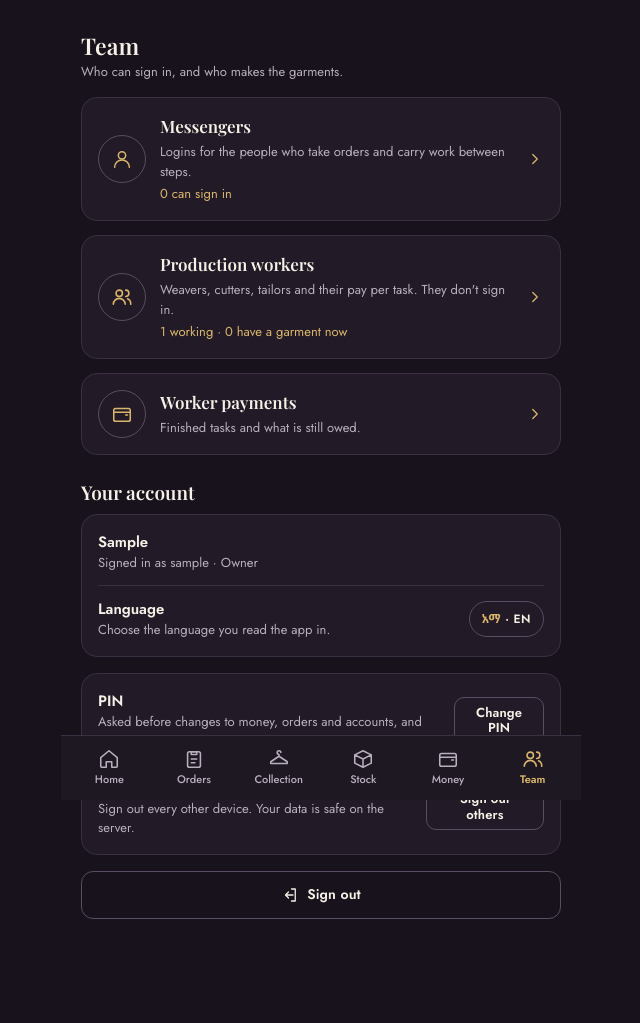
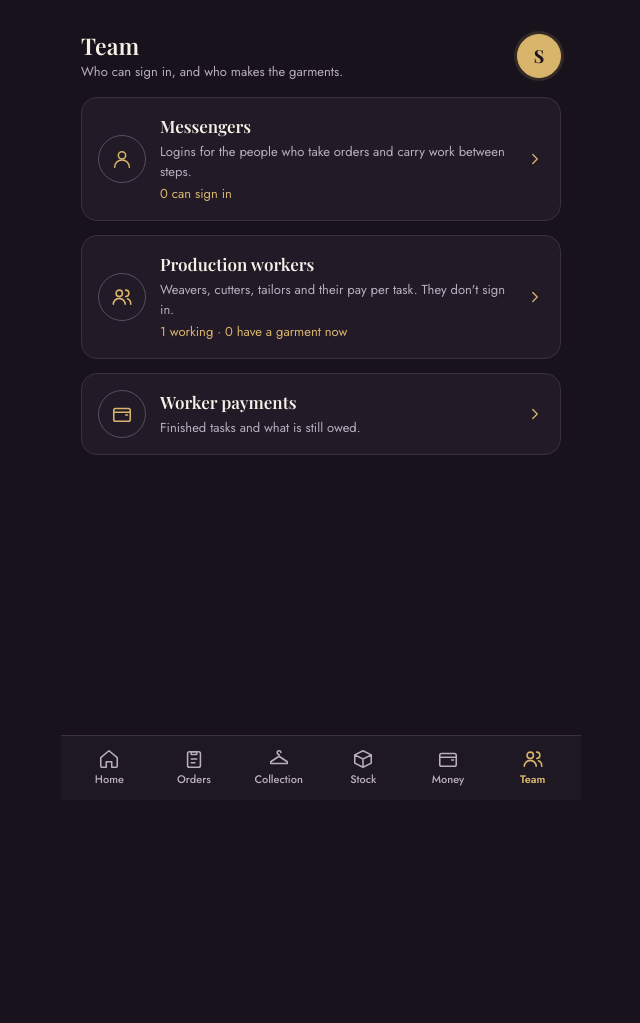
Before and after one commit to BeimnetTefera/tailorshop, a Django app: page /manage/ in a window 1280 px wide. Shown: the whole page, without its empty margins (319-959 px from the left). After the commit the page ends 786 px from the top, so only its background shows below. Run offline with Django 5.2, Linux system fonts and the light colour scheme; a user stored in the database is signed in; tables that the repository leaves empty hold one stand-in row (values such as "Sample post").

Commit message:
Account menu behind an avatar at the top of every main screen
Language, change PIN, sign out other devices, Team (owner) and sign out now open from a round avatar button in the header of Home, Orders, Collection, Stock, Money and Team, instead of a block at the bottom of the Team page. The old /account/ address redirects.

Co-Authored-By: Claude Opus 5.5 (1M context) <noreply@anthropic.com>

```diff
--- a/shop/static/shop/css/app.css
+++ b/shop/static/shop/css/app.css
@@ -554,6 +554,28 @@ dialog.sheet::backdrop { background: rgba(10, 6, 12, .7); }
 .tag-box { border: 1px solid var(--line-strong); border-radius: 999px; padding: 7px 14px; font-size: 13px; font-weight: 600; text-decoration: none; color: var(--ink); }
 .tag-box:hover { border-color: var(--gold); }
 
+/* avatar button at the top of the main screens, and the account menu it opens */
+.avatar-btn {
+  flex: none; width: 44px; height: 44px; border-radius: 22px; border: 1px solid var(--gold);
+  background: var(--gold); color: var(--on-gold); font-family: var(--display); font-size: 18px; font-weight: 700;
+  display: grid; place-items: center; box-shadow: 0 0 0 3px var(--gold-soft);
+}
+.avatar-btn:hover { background: var(--gold-strong); }
+.avatar.lg { width: 52px; height: 52px; border-radius: 26px; font-family: var(--display); font-size: 22px; }
+.menu-list { display: flex; flex-direction: column; background: var(--sunken); border: 1px solid var(--line); border-radius: 16px; overflow: hidden; }
+.menu-list > form { margin: 0; }
+.menu-row {
+  display: flex; align-items: center; gap: 12px; width: 100%; min-height: 64px; padding: 12px 14px;
+  border: 0; border-bottom: 1px solid var(--line); background: transparent; color: var(--ink);
+  text-align: left; text-decoration: none; font: inherit;
+}
+.menu-list > :last-child, .menu-list > :last-child .menu-row { border-bottom: 0; }
+button.menu-row:hover, a.menu-row:hover { background: var(--surface); }
+.menu-row .grow { flex: 1; min-width: 0; display: flex; flex-direction: column; gap: 2px; }
+.menu-row b { font-size: 15px; font-weight: 600; }
+.menu-row > .ic { color: var(--gold); }
+.menu-ic { width: 38px; height: 38px; border-radius: 19px; border: 1px solid var(--line-strong); color: var(--gold); display: grid; place-items: center; flex: none; }
+
 .manage-card { display: flex; align-items: center; gap: 14px; }
 .manage-card:hover { border-color: var(--gold); }
 .manage-card .ring { width: 48px; height: 48px; border-radius: 24px; border: 1px solid var(--line-strong); color: var(--gold); display: grid; place-items: center; flex: none; }
--- a/shop/static/shop/js/app.js
+++ b/shop/static/shop/js/app.js
@@ -75,7 +75,11 @@
   if (pinForm) {
     pinSheet.querySelector("[data-pin-forgot]").addEventListener("click", function () { setPinMode(true); });
     document.querySelectorAll("[data-pin-change]").forEach(function (b) {
-      b.addEventListener("click", function () { openPin(null, true); });
+      b.addEventListener("click", function () {
+        var menu = b.closest("dialog");  // e.g. the account menu: close it first
+        if (menu) menu.close();
+        openPin(null, true);
+      });
     });
     pinSheet.addEventListener("close", function () {
       // Cancelled: the next try asks again and the "Are you sure?" too.
--- a/shop/templates/shop/base.html
+++ b/shop/templates/shop/base.html
@@ -22,7 +22,7 @@
     {% block content %}{% endblock %}
   </main>
   {% block nav %}{% include "shop/partials/nav.html" %}{% endblock %}
-  {% if user.is_authenticated %}{% include "shop/partials/pin_sheet.html" %}{% endif %}
+  {% if user.is_authenticated %}{% include "shop/partials/account_sheet.html" %}{% include "shop/partials/pin_sheet.html" %}{% endif %}
   <script src="{% static 'shop/js/app.js' %}" defer></script>
 </body>
 </html>
--- a/shop/templates/shop/dashboard.html
+++ b/shop/templates/shop/dashboard.html
@@ -6,8 +6,8 @@
     <h1>{{ greeting }}</h1>
   </div>
   <div class="tools">
-    {% include "shop/partials/lang_toggle.html" %}
     <a href="{% url 'shop:order_list' %}?due=late" class="icon-btn" aria-label="{% blocktranslate count n=delayed_count %}{{ n }} delayed order{% plural %}{{ n }} delayed orders{% endblocktranslate %}">{% icon "bell" 20 %}{% if delayed_count %}<span class="dot">{{ delayed_count }}</span>{% endif %}</a>
+    {% include "shop/partials/account_button.html" %}
   </div>
 </header>
 
@@ -87,5 +87,4 @@
   {% endfor %}
 </ul>
 
-{% if not is_owner %}<p class="mt-lg"><a class="btn btn-outline btn-block" href="{% url 'shop:account' %}">{% icon "user" 18 %} {% translate "Account" %}</a></p>{% endif %}
 {% endblock %}
--- a/shop/templates/shop/finance/index.html
+++ b/shop/templates/shop/finance/index.html
@@ -4,6 +4,7 @@
 <header class="topbar">
   <h1>{% translate "Money" %}<div class="sub">{% translate "How the shop is doing." %}</div></h1>
   <a class="btn btn-outline btn-sm" href="{% url 'shop:worker_payments' %}">{% translate "Worker pay" %}</a>
+  {% include "shop/partials/account_button.html" %}
 </header>
 
 <div class="week-nav">
--- a/shop/templates/shop/gallery/list.html
+++ b/shop/templates/shop/gallery/list.html
@@ -4,6 +4,7 @@
 <header class="topbar">
   <h1>{% translate "Collection" %}<div class="sub">{% translate "Designs customers can choose to have made to order." %}</div></h1>
   <button class="icon-btn" data-open="style-filter" aria-label="{% translate 'Filter' %}">{% icon "filter" 20 %}{% if filter_count %}<span class="dot">{{ filter_count }}</span>{% endif %}</button>
+  {% include "shop/partials/account_button.html" %}
 </header>
 {% include "shop/partials/collection_tabs.html" with current="gallery" %}
 
--- a/shop/templates/shop/inventory/materials.html
+++ b/shop/templates/shop/inventory/materials.html
@@ -4,6 +4,7 @@
 <header class="topbar">
   <h1>{% translate "Stock" %}<div class="sub">{% translate "Raw materials: fabric, thread, buttons and everything you sew with." %}</div></h1>
   <button class="icon-btn" data-open="mat-sort" aria-label="{% translate 'Sort' %}">{% icon "sort" 20 %}</button>
+  {% include "shop/partials/account_button.html" %}
 </header>
 
 <form class="search" method="get" role="search">
--- a/shop/templates/shop/manage.html
+++ b/shop/templates/shop/manage.html
@@ -3,6 +3,7 @@
 {% block content %}
 <header class="topbar">
   <h1>{% translate "Team" %}<div class="sub">{% translate "Who can sign in, and who makes the garments." %}</div></h1>
+  {% include "shop/partials/account_button.html" %}
 </header>
 
 <div class="stack">
@@ -37,21 +38,4 @@
   </a>
 </div>
 
-<div class="section-head"><h2>{% translate "Your account" %}</h2></div>
-<section class="card">
-  <div class="row-between">
-    <div><b>{{ user.first_name|default:user.username }}</b><div class="small muted">{% blocktranslate with username=user.username %}Signed in as {{ username }}{% endblocktranslate %} · {% translate "Owner" %}</div></div>
-  </div>
-  <hr class="divider">
-  <div class="row-between">
-    <div><b>{% translate "Language" %}</b><div class="small muted">{% translate "Choose the language you read the app in." %}</div></div>
-    {% include "shop/partials/lang_toggle.html" %}
-  </div>
-</section>
-{% include "shop/partials/security.html" %}
-
-<form method="post" action="{% url 'logout' %}" class="mt">
-  {% csrf_token %}
-  <button class="btn btn-outline btn-block">{% icon "logout" 18 %} {% translate "Sign out" %}</button>
-</form>
 {% endblock %}
--- a/shop/templates/shop/orders/list.html
+++ b/shop/templates/shop/orders/list.html
@@ -5,6 +5,7 @@
   <h1>{% translate "Orders" %}</h1>
   <a class="icon-btn" href="{% url 'shop:tracker' %}" aria-label="{% translate 'Find a garment' %}">{% icon "search" 20 %}</a>
   {% if tab == "current" %}<button class="icon-btn" data-open="order-filter" aria-label="{% translate 'Filter orders' %}">{% icon "filter" 20 %}</button>{% endif %}
+  {% include "shop/partials/account_button.html" %}
 </header>
 
 <form class="search" method="get" role="search">
--- /dev/null
+++ b/shop/templates/shop/partials/account_button.html
@@ -0,0 +1,2 @@
+{% load i18n %}
+<button type="button" class="avatar-btn" data-open="account-sheet" aria-haspopup="dialog" aria-label="{% translate 'Your account' %}">{{ user.first_name|default:user.username|slice:":1"|upper }}</button>
--- a/shop/templates/shop/partials/security.html
+++ /dev/null
@@ -1,17 +0,0 @@
-{% load i18n shop_extras %}
-<section class="card mt">
-  <div class="row-between">
-    <div><b>{% translate "PIN" %}</b><div class="small muted">{% if has_pin %}{% translate "Asked before changes to money, orders and accounts, and before deleting." %}{% else %}{% translate "Not set yet. You'll be asked to create one the first time you make a protected change." %}{% endif %}</div></div>
-    <button type="button" class="btn btn-outline btn-sm" data-pin-change>{% if has_pin %}{% translate "Change PIN" %}{% else %}{% translate "Create PIN" %}{% endif %}</button>
-  </div>
-  <hr class="divider">
-  <form method="post" action="{% url 'shop:sign_out_everywhere' %}" data-protect
-        data-confirm="{% translate 'Sign out every other phone and computer that uses this account? This one stays signed in.' %}">
-    {% csrf_token %}
-    <input type="hidden" name="next" value="{{ request.path }}">
-    <div class="row-between">
-      <div><b>{% translate "Lost your phone?" %}</b><div class="small muted">{% translate "Sign out every other device. Your data is safe on the server." %}</div></div>
-      <button class="btn btn-outline btn-sm">{% translate "Sign out others" %}</button>
-    </div>
-  </form>
-</section>
--- a/shop/templates/shop/readymade/list.html
+++ b/shop/templates/shop/readymade/list.html
@@ -4,6 +4,7 @@
 <header class="topbar">
   <h1>{% translate "Collection" %}<div class="sub">{% translate "Finished pieces you sell off the rack." %}</div></h1>
   <a class="btn btn-primary btn-sm" href="{% url 'shop:sale_create' %}">{% icon "receipt" 16 %} {% translate "Record sale" %}</a>
+  {% include "shop/partials/account_button.html" %}
 </header>
 {% include "shop/partials/collection_tabs.html" with current="readymade" %}
 
--- a/shop/views.py
+++ b/shop/views.py
@@ -230,9 +230,8 @@ def dashboard(request):
 
 
 def account(request):
-    if is_owner(request.user):
-        return redirect("shop:manage")
-    return render(request, "shop/account.html")
+    """Old address: account settings now live in the avatar menu at the top of every main screen."""
+    return redirect("shop:manage" if is_owner(request.user) else "shop:dashboard")
 
 
 @owner_required
```
Also changed, not shown: shop/templates/shop/account.html (deleted, +0 -21 lines), shop/templates/shop/partials/account_sheet.html (added, +49 -0 lines), shop/tests.py (+22 -3 lines), locale/am/LC_MESSAGES/django.po, 1 other file.
